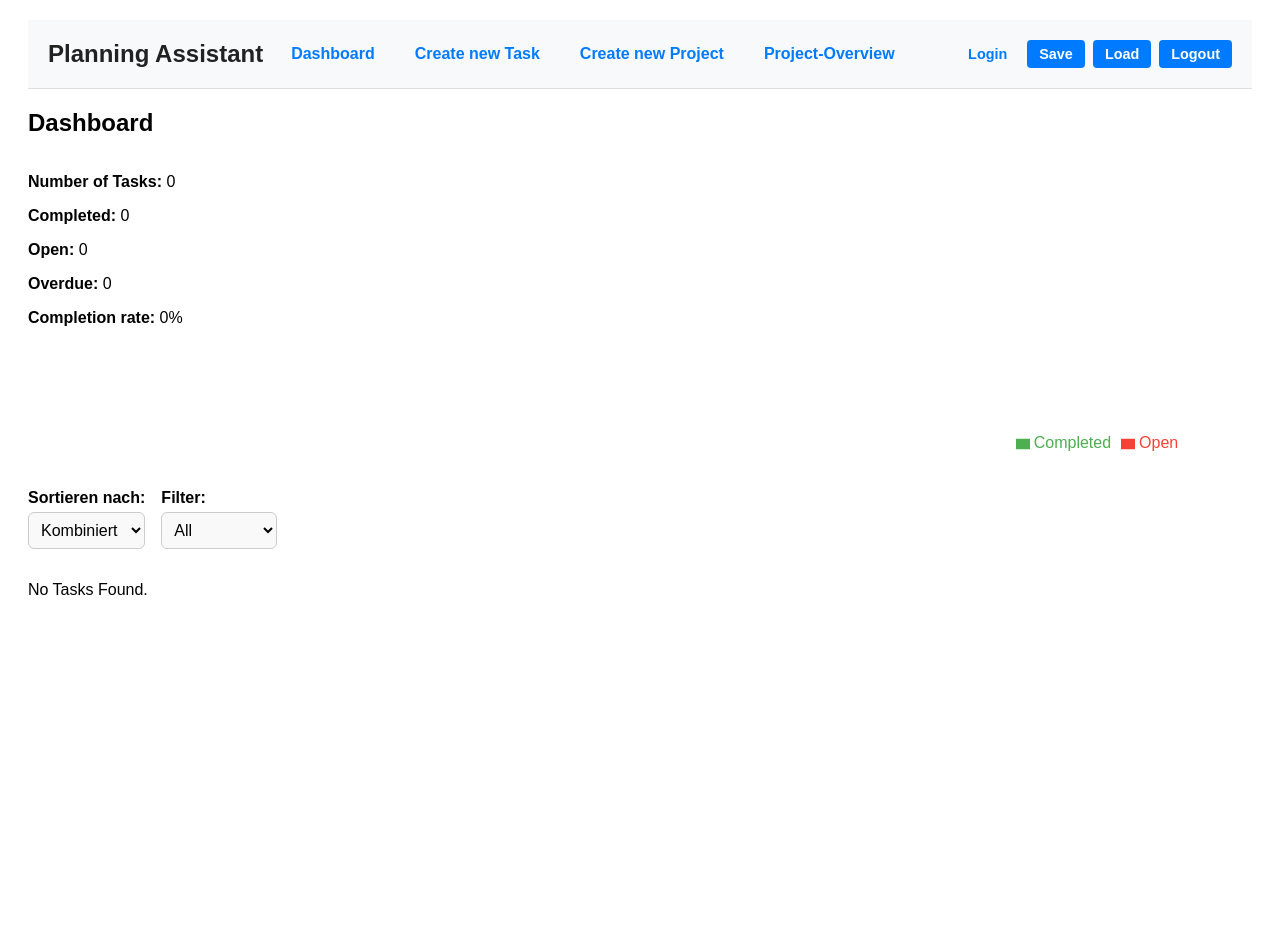
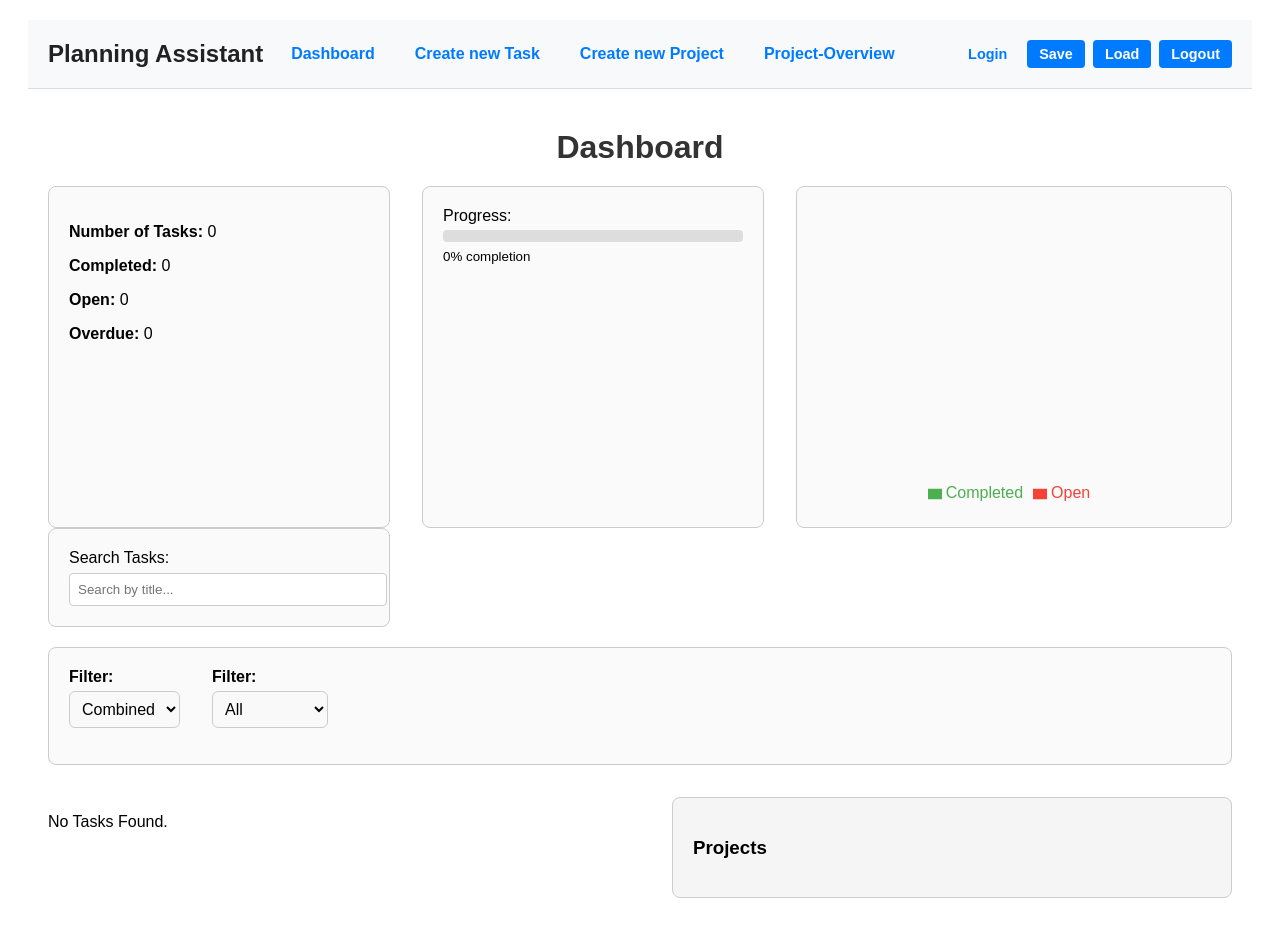
Before and after one commit to N1klasB/PlanungsTool, a React (Create React App) app in the folder frontend/: page /Dashboard in a window 1280 px wide. Before the commit the page ends 800 px from the top, so only its background shows below. Built offline with nearby package versions, Linux system fonts and the light colour scheme; sample sign-in values are in the browser's storage; what amazon-cognito-identity-js would draw is missing.

Commit message:
Dashboard search bar

```diff
--- a/frontend/src/components/Dashboard.tsx
+++ b/frontend/src/components/Dashboard.tsx
@@ -27,6 +27,7 @@ const Dashboard: React.FC<DashboardProps> = ({
 }) => {
   const [sortOption, setSortOption] = useState<SortOption>("combined");
   const [filterOption, setFilterOption] = useState<FilterOption>("all");
+  const [searchTerm, setSearchTerm] = useState<string>("");
 
   const now = new Date().getTime();
 
@@ -41,9 +42,13 @@ const Dashboard: React.FC<DashboardProps> = ({
     : 0;
 
   const filteredTasks = tasks.filter((task) => {
-    if (filterOption === "completed") return task.taskStatus;
-    if (filterOption === "open") return !task.taskStatus;
-    return true;
+    const matchesSearch = task.title
+      .toLowerCase()
+      .includes(searchTerm.toLowerCase());
+
+    if (filterOption === "completed") return task.taskStatus && matchesSearch;
+    if (filterOption === "open") return !task.taskStatus && matchesSearch;
+    return matchesSearch;
   });
 
   const sortedTasks = [...filteredTasks].sort((a, b) => {
@@ -73,6 +78,7 @@ const Dashboard: React.FC<DashboardProps> = ({
       return scoreA - scoreB;
     }
 
+
     return 0;
   });
 
@@ -83,18 +89,14 @@ const Dashboard: React.FC<DashboardProps> = ({
 
   const COLORS = ["#4caf50", "#f44336"];
 
+
+
   return (
-    <div>
-      <h2>Dashboard</h2>
-      <div
-        style={{
-          display: "flex",
-          justifyContent: "space-between",
-          alignItems: "flex-start",
-          marginBottom: "2rem",
-        }}
-      >
-        <div className="dashboard-kpis">
+    <div className="dashboard-container">
+      <h2 className="dashboard-heading">Dashboard</h2>
+
+      <div className="dashboard-top">
+        <div className="dashboard-box kpi-box">
           <p>
             <strong>Number of Tasks:</strong> {totalTasks}
           </p>
@@ -107,13 +109,19 @@ const Dashboard: React.FC<DashboardProps> = ({
           <p>
             <strong>Overdue:</strong> {overdueTasks}
           </p>
-          <p>
-            <strong>Completion rate:</strong> {completionRate}%
-          </p>
         </div>
-
-        <div style={{ width: "300px", height: "300px" }}>
-          <ResponsiveContainer>
+        <div className="dashboard-box progress-box">
+          <label>Progress:</label>
+          <div className="progress-bar">
+            <div
+              className="progress-fill"
+              style={{ width: `${completionRate}%` }}
+            />
+          </div>
+          <small>{completionRate}% completion</small>
+        </div>
+        <div className="dashboard-box pie-box">
+          <ResponsiveContainer width="100%" height={300}>
             <PieChart>
               <Pie
                 data={pieData}
@@ -138,18 +146,27 @@ const Dashboard: React.FC<DashboardProps> = ({
           </ResponsiveContainer>
         </div>
       </div>
-
-      <div style={{ display: "flex", gap: "1rem", marginBottom: "1rem" }}>
+      <div className="dashboard-box search-box">
+        <label htmlFor="search">Search Tasks:</label>
+        <input
+          type="text"
+          id="search"
+          placeholder="Search by title..."
+          value={searchTerm}
+          onChange={(e) => setSearchTerm(e.target.value)}
+        />
+      </div>
+      <div className="dashboard-box filter-box">
         <div className="dropdown-container">
-          <label className="dropdown-label">Sortieren nach:</label>
+          <label className="dropdown-label">Filter:</label>
           <select
             className="dropdown-select"
             onChange={(e) => setSortOption(e.target.value as SortOption)}
             value={sortOption}
           >
-            <option value="priority">Priorität</option>
+            <option value="priority">Priority</option>
             <option value="deadline">Deadline</option>
-            <option value="combined">Kombiniert</option>
+            <option value="combined">Combined</option>
           </select>
         </div>
         <div className="dropdown-container">
@@ -165,7 +182,7 @@ const Dashboard: React.FC<DashboardProps> = ({
           </select>
         </div>
       </div>
-
+      <div className="task-projects-row">
         <ul className="task-list">
           {sortedTasks.length > 0 ? (
             sortedTasks.map((task) => (
@@ -180,6 +197,10 @@ const Dashboard: React.FC<DashboardProps> = ({
             <p>No Tasks Found.</p>
           )}
         </ul>
+        <div className="project-box">
+          <h3>Projects</h3>
+        </div>
+      </div>
     </div>
   );
 };
--- a/frontend/src/styles/Dashboard.css
+++ b/frontend/src/styles/Dashboard.css
@@ -1,9 +1,83 @@
+.dashboard-container {
+  padding: 20px;
+  font-family: sans-serif;
+}
+
 .dashboard-heading {
-    font-size: 2rem;
-    font-weight: bold;
-    color: #333;
-    text-align: center;
-    margin: 20px 0;
+  font-size: 2rem;
+  font-weight: bold;
+  color: #333;
+  text-align: center;
+  margin: 20px 0;
+}
+
+.dashboard-top {
+  display: flex;
+  gap: 2rem;
+  justify-content: space-between;
+  flex-wrap: wrap;
+}
+
+.dashboard-box {
+  border: 1px solid #ccc;
+  border-radius: 8px;
+  padding: 20px;
+  background-color: #fafafa;
+  flex: 1;
+  min-width: 280px;
+}
+
+.kpi-box {
+  max-width: 300px;
+}
+
+.pie-box {
+  flex: 1;
+  min-width: 300px;
+}
+
+.progress-box {
+  max-width: 300px;
+}
+
+.progress-bar {
+  width: 100%;
+  background: #ddd;
+  border-radius: 4px;
+  height: 12px;
+  margin: 5px 0;
+}
+
+.progress-fill {
+  height: 100%;
+  background: #4caf50;
+  border-radius: 4px;
+}
+
+.search-box {
+  max-width: 300px;
+}
+
+.search-box input {
+  width: 100%;
+  padding: 8px;
+  margin-top: 6px;
+  border: 1px solid #ccc;
+  border-radius: 4px;
+}
+
+.filter-box {
+  display: flex;
+  justify-content: flex-start;
+  gap: 2rem;
+  margin: 20px 0;
+}
+
+.task-list {
+  width: 50%;
+  list-style: none;
+  padding: 0;
+  margin: 0;
 }
 
 .task-row {
@@ -17,6 +91,24 @@
   margin-bottom: 10px;
 }
 
+.project-box {
+  flex: 1;
+  min-width: 250px;
+  border: 1px solid #ccc;
+  border-radius: 8px;
+  padding: 20px;
+  background-color: #f5f5f5;
+  height: fit-content;
+}
+
+.task-projects-row {
+  display: flex;
+  justify-content: space-between;
+  align-items: flex-start;
+  gap: 2rem;
+  margin-top: 2rem;
+}
+
 .task-section {
   flex: 1;
   min-width: 150px;
```
Lines whose indentation alone changed are shown as unchanged.
